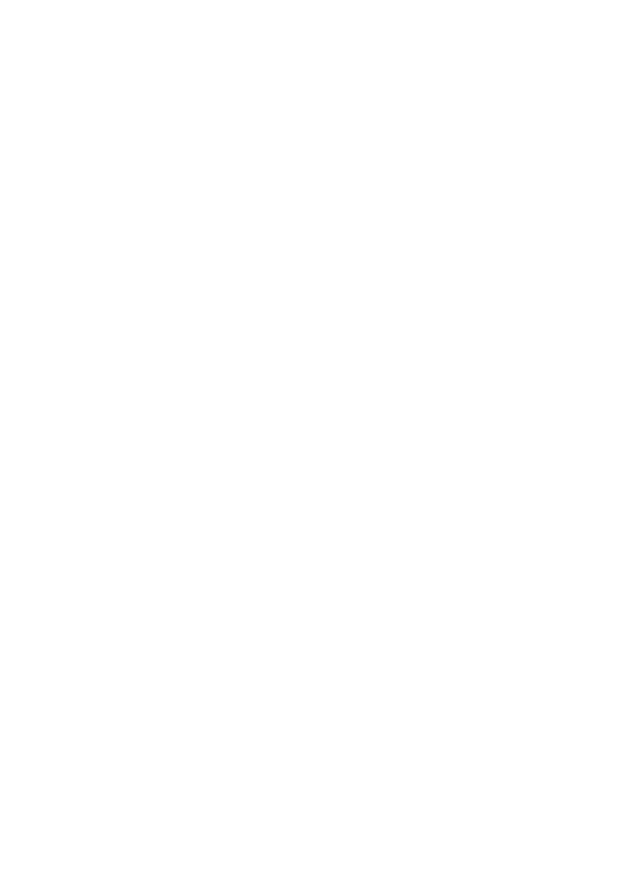
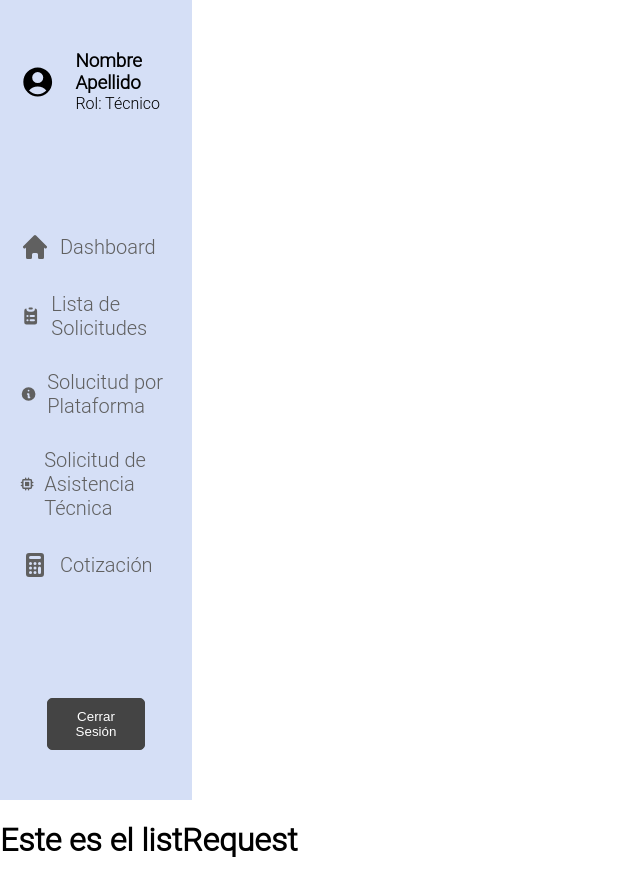
Before and after one commit to DiegoCru1024/CRM---repairModule, a React (Create React App) app in the folder frontend/: page /requestList in a window 1280 px wide. Before the commit this address had no page. Shown: the whole page, without its empty margins (0-640 px from the left). Before the commit the page ends 800 px from the top, so only its background shows below. Built offline with nearby package versions, Linux system fonts and the light colour scheme.

Commit message:
feat: mi primer commit en react

```diff
--- a/frontend/src/App.js
+++ b/frontend/src/App.js
@@ -1,13 +1,14 @@
 import {BrowserRouter, Route, Routes} from "react-router-dom";
 import LoginPage from "./components/loginPage/loginPage";
 import DashboardPage from "./components/dashboardPage/dashboardPage";
-
+import RequestList from "./components/listRequest/listRequest";
 function App() {
     return (
         <BrowserRouter>
             <Routes>
                 <Route path={'/'} element={<LoginPage/>}/>
                 <Route path={'/dashboard'} element={<DashboardPage/>}/>
+                <Route path={'/requestList'} element={<RequestList/>}/>
             </Routes>
         </BrowserRouter>
     );
--- a/frontend/src/components/dashboardPage/dashboardPage.js
+++ b/frontend/src/components/dashboardPage/dashboardPage.js
@@ -2,11 +2,9 @@
 import styles from './dashboardPage.module.css'
 
 export default function DashboardPage() {
-    console.log("Hola")
     return (
         <div className={styles.mainContainer}>
             <SideBar/>
-
             <div className={styles.dashboardContainer}>
                 <h1>DashBoard</h1>
             </div>
--- a/frontend/src/components/listRequest/listRequest.js
+++ b/frontend/src/components/listRequest/listRequest.js
@@ -1,11 +1,13 @@
 import SideBar from '../sideBarComponent/sideBar';
-import listRequest from './listRequest/listRequest'
 
-export default  listRequest = ()=>{
+export default  function RequestList(){
+
     return (
-        <>
-        <SideBar></SideBar>
-        <h1>Este es el listRequest</h1>
-        </>
+        <div>
+            <SideBar/>
+            <div class="primeros cambios">
+                <h1>Este es el listRequest</h1>
+            </div>
+        </div>
     )
 }
```
